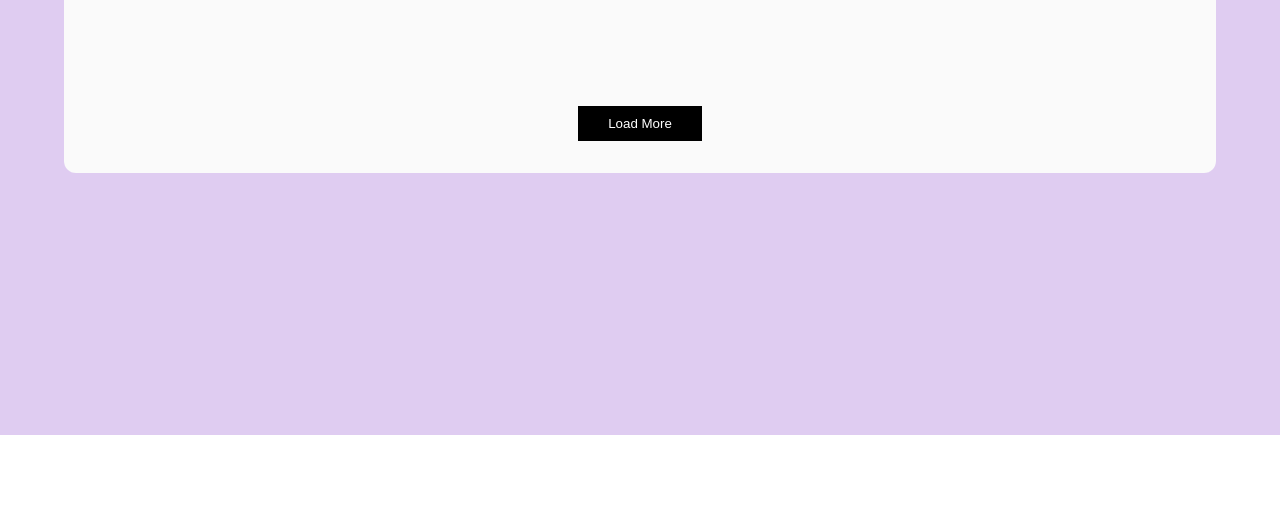
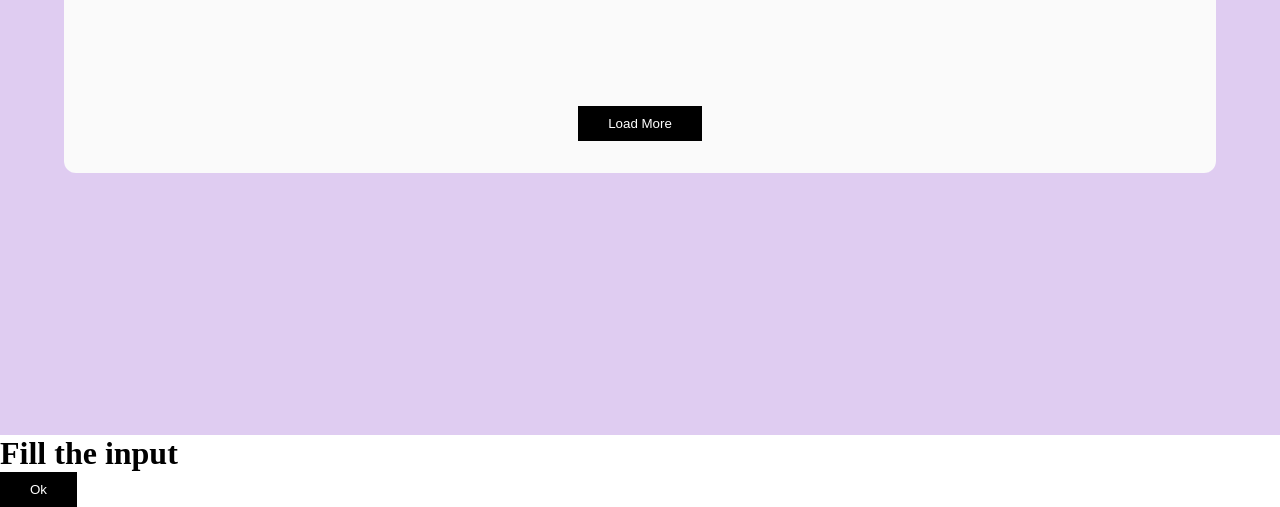
Before and after one commit to Amitesh32002/Photo-Gallery, a plain HTML site: page index.html in a window 1280 px wide. Shown: the part 365-872 px from the top of the page. Before the commit the page ends 800 px from the top, so only its background shows below. Drawn offline with Linux system fonts and the light colour scheme; no server answers.

Commit message:
Update index.html

```diff
--- a/index.html
+++ b/index.html
@@ -36,6 +36,10 @@
             </div>
         </div>
     </section>
+     <div class="alert_popup">
+        <h1>Fill the input</h1>
+        <button>Ok</button>
+    </div>
     <button onclick="topFunction()" id="myBtn" title="Go to top">^</button>
     <script src="index.js"></script>
 </body>
```
